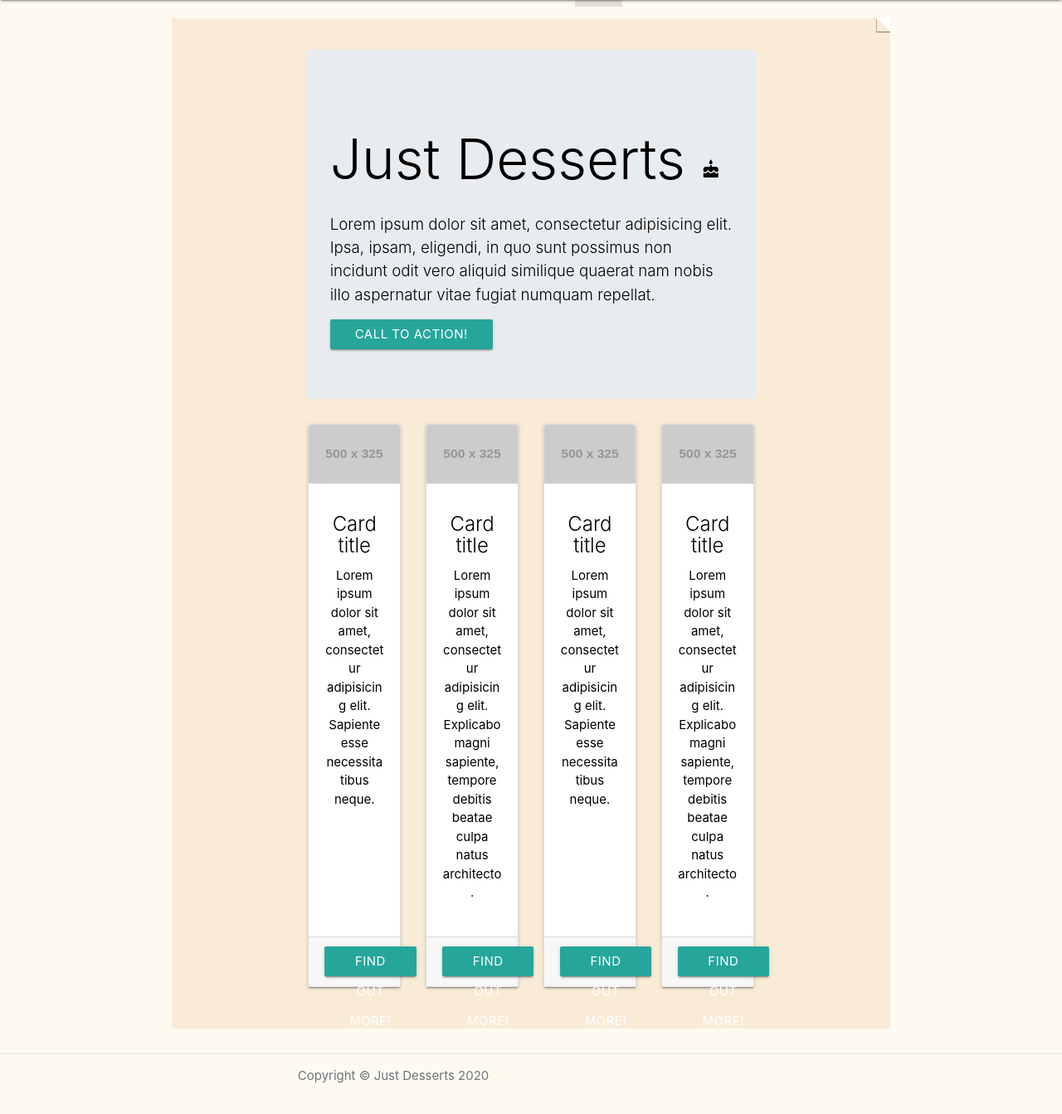
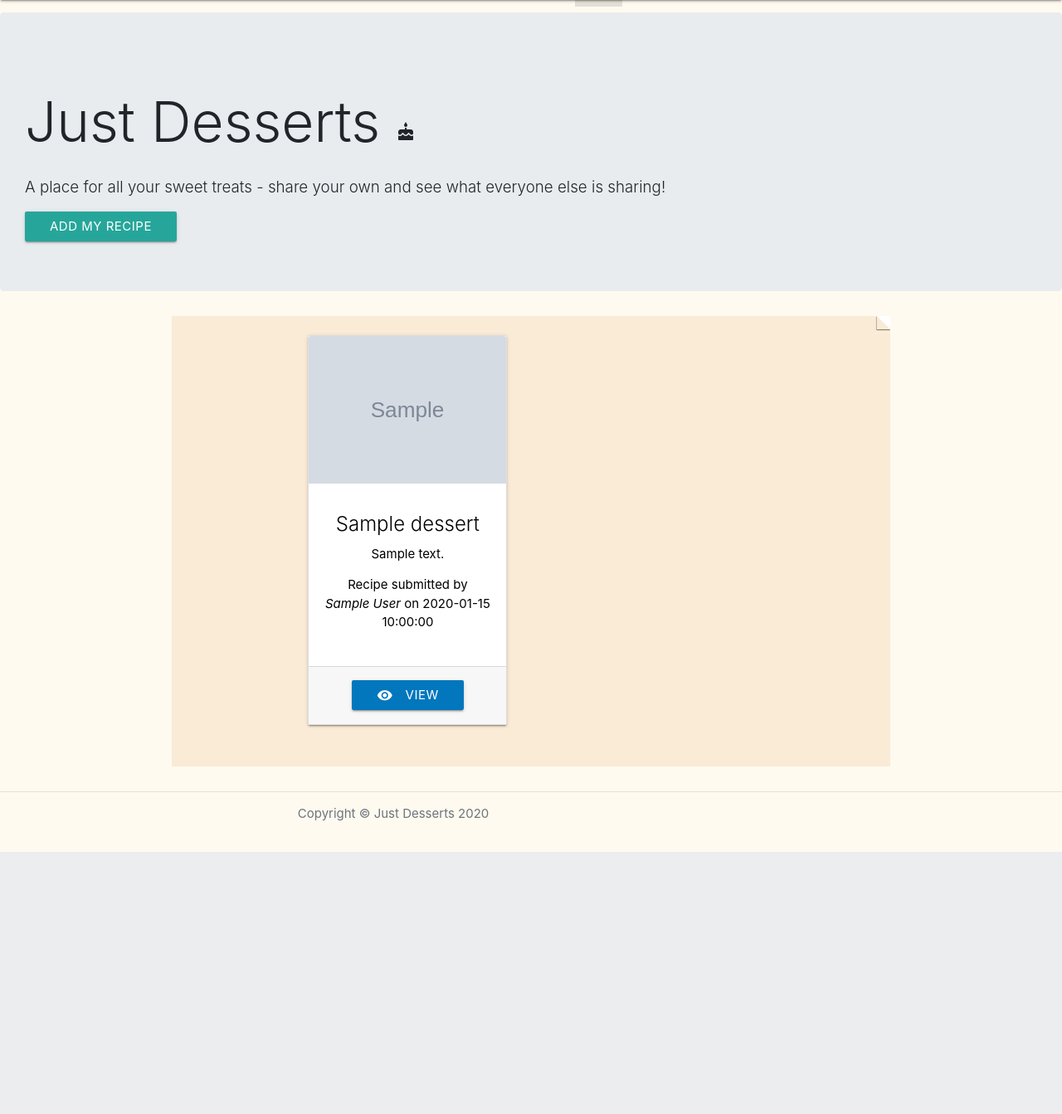
Before and after one commit to pmadden90/milestone-project-3-ci, a Flask app: template templates/index.html in a window 1280 px wide. Shown: the part 64-1407 px from the top of the page at 83% size. After the commit the page ends 1091 px from the top, so only its background shows below. Run offline with Flask 2, Linux system fonts and the light colour scheme; the template is opened without the code that fills it: most values are stand-ins (such as "Sample title", 1, 10 or a date in 2020); grey boxes marked "Sample" are stand-in pictures; grey boxes labelled with a size stand in for pictures from a placeholder-image service; some libraries are stand-ins or nearby versions; some web fonts are replaced.

Commit message:
Added homepage

```diff
--- a/app.py
+++ b/app.py
@@ -1,6 +1,7 @@
 import os
 from flask import Flask, render_template, redirect, request, url_for, session
 from flask_pymongo import PyMongo
+from flask_bootstrap import Bootstrap
 from bson.objectid import ObjectId
 from os import path
 if path.exists("env.py"):
@@ -70,8 +71,12 @@ def insert_recipe():
 
 @app.route('/delete_recipe/<dessert_id>')
 def delete_recipe(dessert_id):
-    mongo.db.desserts.DeleteOne({'_id': ObjectId(dessert_id)})
+    mongo.db.desserts.deleteOne({'_id': ObjectId(dessert_id)})
     return redirect(url_for('get_recipes'))
+
+@app.route('/homepage_index')
+def homepage_index():
+    return render_template("index.html", recipes=mongo.db.desserts.find())
 
 ###EQUIPMENT
 @app.route('/get_equipment')
--- a/templates/base.html
+++ b/templates/base.html
@@ -40,7 +40,7 @@
 			<div class="collapse navbar-collapse" id="navbarResponsive">
 				<ul class="navbar-nav ml-auto">
 					<li class="nav-item active">
-						<a class="nav-link" href="#">Home
+						<a class="nav-link" href="/homepage_index">Home
 							<span class="sr-only">(current)</span>
 						</a>
 					</li>
--- a/templates/index.html
+++ b/templates/index.html
@@ -1,73 +1,35 @@
-{% extends 'base.html' %} {% block content %}
-
+    <!-- Jumbotron Header -->
+    <header class="jumbotron my-4">
+      <h1 class="display-3">Just Desserts <i class="material-icons">cake</i></h1>
+      <p class="lead">A place for all your sweet treats - share your own and see what everyone else is sharing!</p>
+      <a href="/add_recipe" class="btn btn-primary btn-lg">Add My Recipe</a>
+    </header>
+    {% extends 'base.html' %} {% block content %}
   <!-- Page Content -->
   <div class="container">
 
-    <!-- Jumbotron Header -->
-    <header class="jumbotron my-4">
-      <h1 class="display-3">Just Desserts <i class="material-icons">cake</i></h1>
-      <p class="lead">Lorem ipsum dolor sit amet, consectetur adipisicing elit. Ipsa, ipsam, eligendi, in quo sunt possimus non incidunt odit vero aliquid similique quaerat nam nobis illo aspernatur vitae fugiat numquam repellat.</p>
-      <a href="#" class="btn btn-primary btn-lg">Call to action!</a>
-    </header>
-
+    {% for dessert in recipes %}
     <!-- Page Features -->
     <div class="row text-center">
 
       <div class="col-lg-3 col-md-6 mb-4">
-        <div class="card h-100">
-          <img class="card-img-top" src="http://placehold.it/500x325" alt="">
+        <div class="card h-100" style="width: 16rem;">
+          <img class="card-img-top" src="{{dessert.img_url}}" alt="">
           <div class="card-body">
-            <h4 class="card-title">Card title</h4>
-            <p class="card-text">Lorem ipsum dolor sit amet, consectetur adipisicing elit. Sapiente esse necessitatibus neque.</p>
+            <h4 class="card-title">{{dessert.recipe_name}}</h4>
+            <p class="card-text">{{dessert.recipe_description}}</p>
+            <footer>Recipe submitted by <em>{{dessert.author}}</em> on {{dessert.date_submitted}}</footer>
           </div>
           <div class="card-footer">
-            <a href="#" class="btn btn-primary">Find Out More!</a>
-          </div>
-        </div>
-      </div>
-
-      <div class="col-lg-3 col-md-6 mb-4">
-        <div class="card h-100">
-          <img class="card-img-top" src="http://placehold.it/500x325" alt="">
-          <div class="card-body">
-            <h4 class="card-title">Card title</h4>
-            <p class="card-text">Lorem ipsum dolor sit amet, consectetur adipisicing elit. Explicabo magni sapiente, tempore debitis beatae culpa natus architecto.</p>
-          </div>
-          <div class="card-footer">
-            <a href="#" class="btn btn-primary">Find Out More!</a>
-          </div>
-        </div>
-      </div>
-
-      <div class="col-lg-3 col-md-6 mb-4">
-        <div class="card h-100">
-          <img class="card-img-top" src="http://placehold.it/500x325" alt="">
-          <div class="card-body">
-            <h4 class="card-title">Card title</h4>
-            <p class="card-text">Lorem ipsum dolor sit amet, consectetur adipisicing elit. Sapiente esse necessitatibus neque.</p>
-          </div>
-          <div class="card-footer">
-            <a href="#" class="btn btn-primary">Find Out More!</a>
-          </div>
-        </div>
-      </div>
-
-      <div class="col-lg-3 col-md-6 mb-4">
-        <div class="card h-100">
-          <img class="card-img-top" src="http://placehold.it/500x325" alt="">
-          <div class="card-body">
-            <h4 class="card-title">Card title</h4>
-            <p class="card-text">Lorem ipsum dolor sit amet, consectetur adipisicing elit. Explicabo magni sapiente, tempore debitis beatae culpa natus architecto.</p>
-          </div>
-          <div class="card-footer">
-            <a href="#" class="btn btn-primary">Find Out More!</a>
+            <a href="{{ url_for('view_recipe', dessert_id=dessert._id)}}"
+						class="waves-effect waves light-blue darken-3 btn btn-small-b"><i class="material-icons left">visibility</i>View</a>
           </div>
         </div>
       </div>
 
     </div>
     <!-- /.row -->
-
+    {% endfor %}
   </div>
   <!-- /.container -->
 
```
Also changed, not shown: requirements.txt (+3 -7 lines), static/img/just-desserts-logo.jpg (added).
